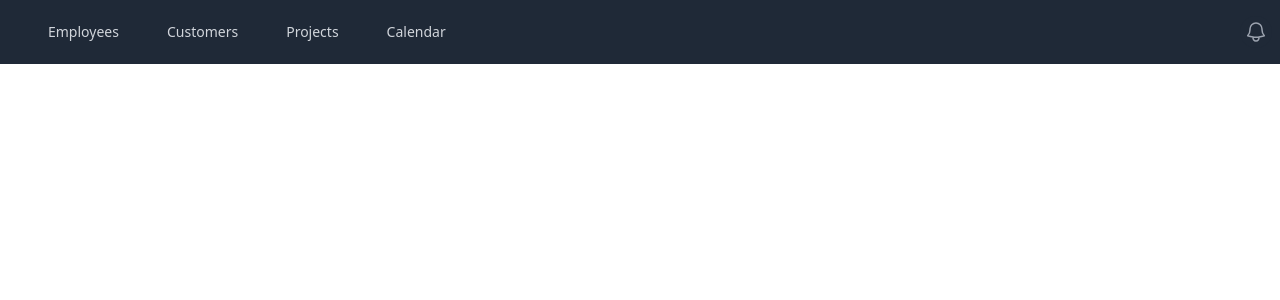
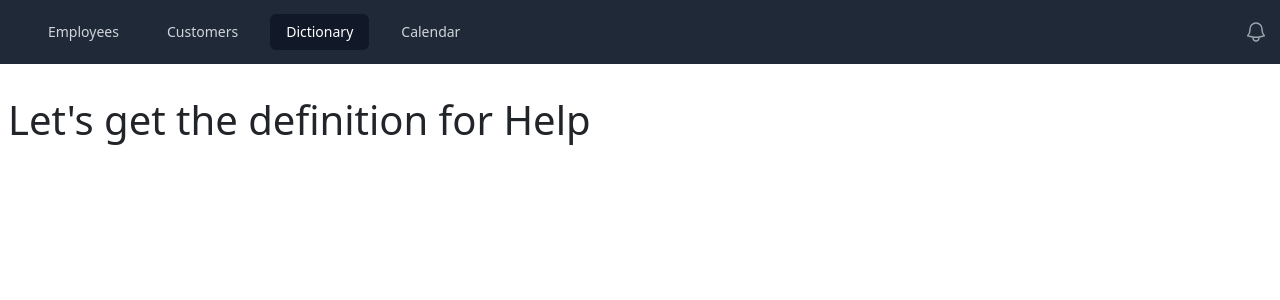
Before and after one commit to shoaibulhaque/React, a React (Create React App) app: page /dictionary in a window 1280 px wide. Shown: the top 300 px of the page. Built offline with nearby package versions, Linux system fonts and the light colour scheme.

Commit message:
Introduced useEffect

```diff
--- a/src/App.js
+++ b/src/App.js
@@ -8,6 +8,7 @@
 import Employees from "./pages/Employees";
 import Customers from "./pages/Customers";
 import { BrowserRouter, Routes, Route } from "react-router-dom";
+import Dictionary from "./components/Dictionary";
 
 function App() {
   return (
@@ -18,6 +19,7 @@
 
         <Routes>
           <Route path="/employees" element={<Employees />} />
+          <Route path="/dictionary" element={<Dictionary />} />
           <Route path="/customers" element={<Customers />} />
         </Routes>
         {/* <Employees /> */}
--- /dev/null
+++ b/src/components/Dictionary.js
@@ -0,0 +1,22 @@
+import { useState, useEffect } from "react";
+
+export default function Dictionary() {
+  const [word, setWord] = useState("Help");
+
+  // It takes two arguments, second one is optional, first is a callback function
+  useEffect(() => {
+    console.log("State Updated!", word);
+  });
+
+  return (
+    <>
+      <input
+        type="text"
+        onChange={(e) => {
+          setWord(e.target.value);
+        }}
+      />
+      <h1>Let's get the definition for {word}</h1>
+    </>
+  );
+}
--- a/src/components/Header.js
+++ b/src/components/Header.js
@@ -13,7 +13,7 @@
 const navigation = [
   { name: "Employees", href: "/employees" },
   { name: "Customers", href: "/customers" },
-  { name: "Projects", href: "/other" },
+  { name: "Dictionary", href: "/dictionary" },
   { name: "Calendar", href: "/other2" },
 ];
 
```
